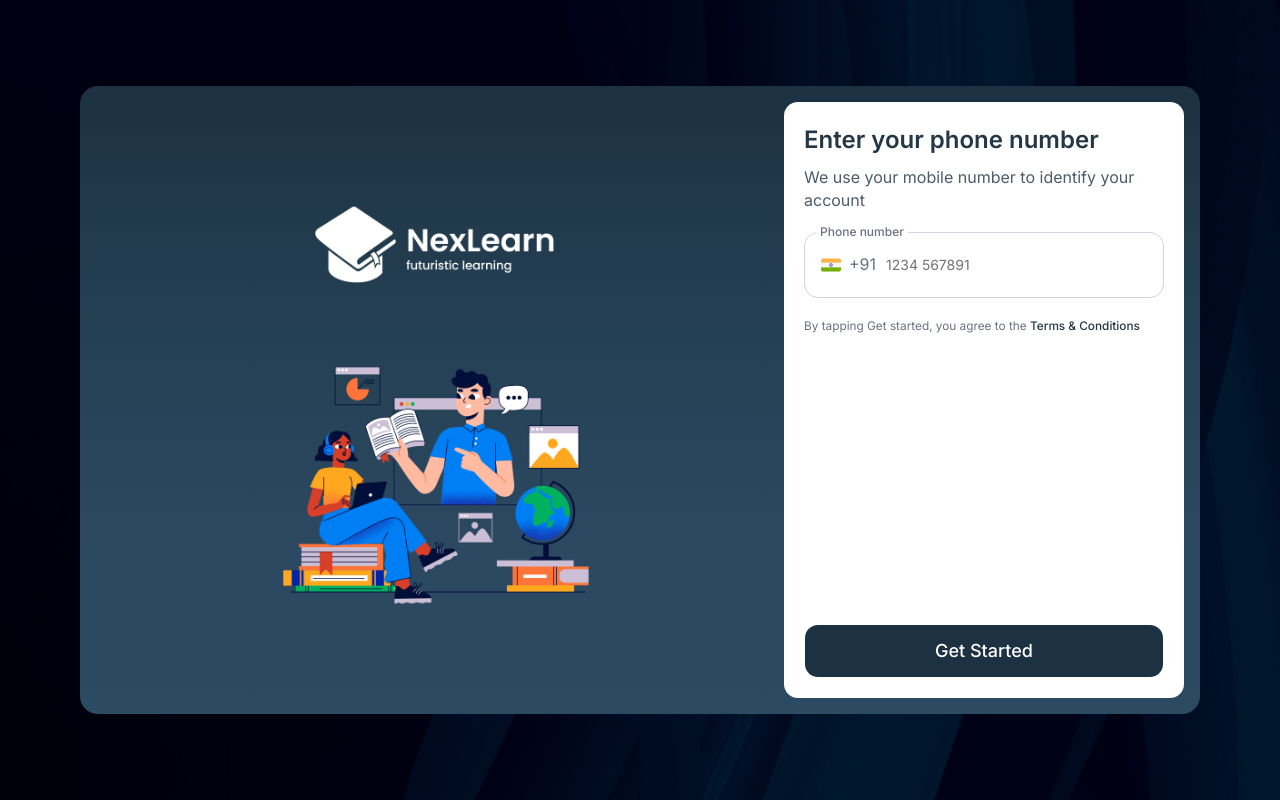
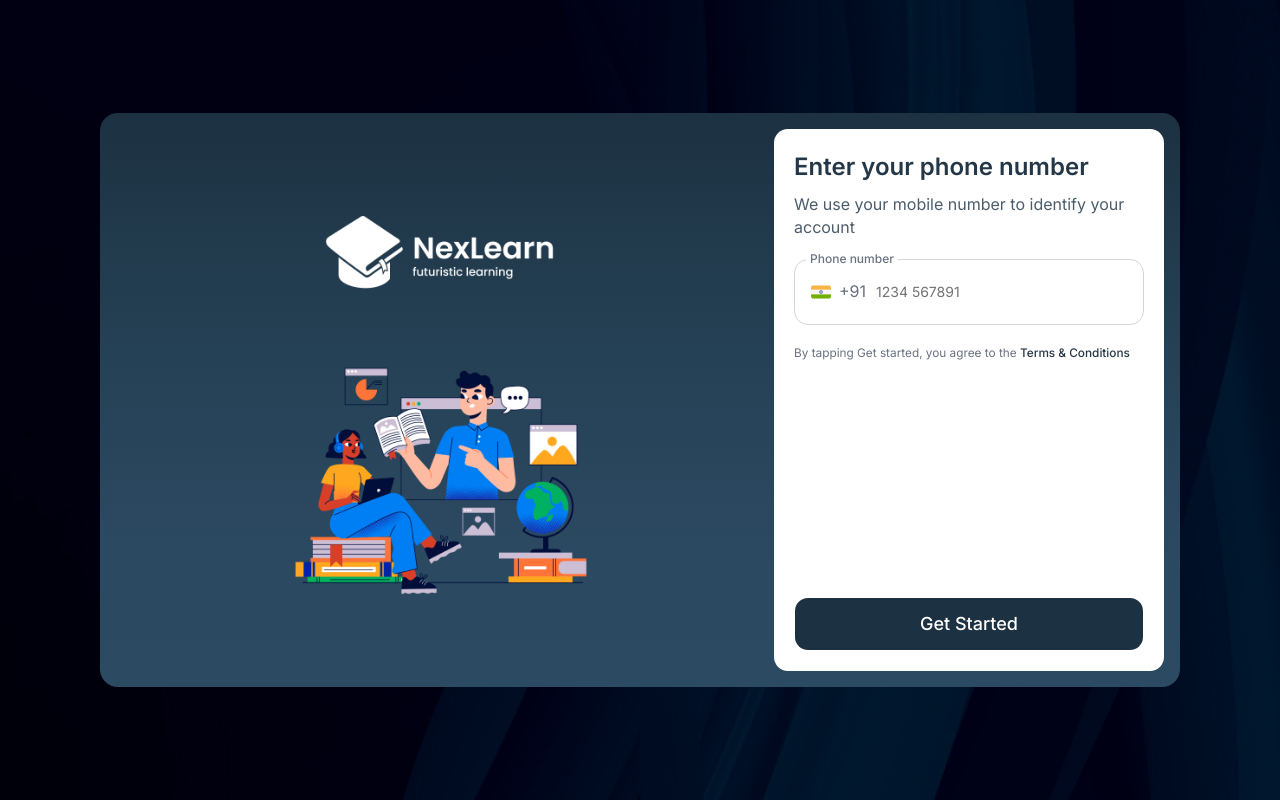
Before and after one commit to naaaazzz/novi_indus_task, a Next.js app: page /Login in a window 1280 px wide. Built offline with nearby package versions, Linux system fonts and the light colour scheme; no server answers.

Commit message:
refactor: update transition logic and styling for login components

```diff
--- a/components/pages/loginPages/loginMain.jsx
+++ b/components/pages/loginPages/loginMain.jsx
@@ -33,28 +33,28 @@ const LoginMain = () => {
 
   return (
     <div
-      className="flex min-h-screen items-center justify-center overflow-y-auto bg-cover bg-center bg-no-repeat px-3 py-4 sm:px-6 sm:py-8 lg:px-8 lg:py-10"
+      className="flex min-h-dvh items-start justify-center overflow-x-hidden overflow-y-auto bg-cover bg-center bg-no-repeat px-3 py-4 sm:min-h-screen sm:items-center sm:px-5 sm:py-6 lg:px-6 lg:py-5"
       style={{ backgroundImage: "url('/background_final.png')" }}
     >
-      <div className="mx-auto flex w-full max-w-[1120px] flex-col overflow-hidden rounded-2xl bg-[linear-gradient(180deg,#1c3142_0%,#243f52_35%,#2b4860_70%,#2b4b63_100%)] p-2 sm:p-3 lg:flex-row">
-        <div className="flex items-center justify-center rounded-xl px-4 py-6 sm:px-6 sm:py-8 lg:flex-1 lg:px-8 lg:py-10">
+      <div className="mx-auto flex w-full max-w-[1080px] flex-col overflow-hidden rounded-2xl bg-[linear-gradient(180deg,#1c3142_0%,#243f52_35%,#2b4860_70%,#2b4b63_100%)] p-2 sm:p-3 lg:max-h-[calc(100vh-40px)] lg:flex-row">
+        <div className="flex items-center justify-center rounded-xl px-4 py-6 sm:px-6 sm:py-8 lg:flex-1 lg:px-8 lg:py-8">
           <Image
             src={nexLearnImage}
             width={462}
             height={501}
             alt="NextLearn"
-            className="h-auto w-full max-w-[220px] sm:max-w-[280px] md:max-w-[340px] lg:max-w-[420px]"
+            className="h-auto w-full max-w-[220px] sm:max-w-[280px] md:max-w-[340px] lg:max-w-[380px] xl:max-w-[400px]"
             priority
           />
         </div>
 
-        <div className="m-0 flex w-full flex-col justify-between rounded-xl bg-white p-4 sm:p-6 lg:m-1 lg:w-[400px] lg:min-w-[400px] lg:p-5">
-          <div className="relative min-h-[470px] sm:min-h-[490px] lg:min-h-[470px]">
+        <div className="m-0 flex w-full flex-col rounded-xl bg-white p-4 sm:p-6 lg:m-1 lg:w-[390px] lg:min-w-[390px] lg:p-5">
+          <div className="relative flex-1 min-h-0 sm:min-h-[470px] lg:min-h-[420px]">
             <div
-              className={`absolute w-full transition-all duration-500 ${
+              className={`w-full transition-all duration-500 ${
                 step === "phone"
-                  ? "translate-x-0 opacity-100"
-                  : "-translate-x-full opacity-0 pointer-events-none"
+                  ? "relative translate-x-0 opacity-100 sm:absolute sm:inset-0"
+                  : "hidden -translate-x-full opacity-0 pointer-events-none sm:absolute sm:inset-0 sm:block"
               }`}
             >
               <div className="space-y-4 sm:space-y-5">
@@ -128,7 +128,7 @@ const LoginMain = () => {
           <Button
             size="xl"
             disabled={loading}
-            className="mt-6 w-full rounded-xl bg-[#1c3141] py-3 text-base font-medium text-white hover:bg-[#1c3141] sm:mt-8 sm:text-lg"
+            className="mt-6 w-full rounded-xl bg-[#1c3141] py-3 text-base font-medium text-white hover:bg-[#1c3141] sm:mt-7 sm:text-lg"
             onClick={handleContinue}
           >
             {loading
--- a/components/pages/loginPages/loginOtp.jsx
+++ b/components/pages/loginPages/loginOtp.jsx
@@ -6,10 +6,10 @@ import React from "react";
 const OtpLogin = ({ step, phone, otp, setOtp }) => {
   return (
     <div
-      className={`absolute w-full transition-all duration-500 ${
+      className={`w-full transition-all duration-500 ${
         step === "otp"
-          ? "translate-x-0 opacity-100"
-          : "translate-x-full opacity-0 pointer-events-none"
+          ? "relative translate-x-0 opacity-100 sm:absolute sm:inset-0"
+          : "hidden translate-x-full opacity-0 pointer-events-none sm:absolute sm:inset-0 sm:block"
       }`}
     >
       <div className="space-y-4 sm:space-y-5">
--- a/components/pages/loginPages/profilePage.jsx
+++ b/components/pages/loginPages/profilePage.jsx
@@ -17,10 +17,10 @@ const LoginProfile = ({
 }) => {
   return (
     <div
-      className={`absolute w-full transition-all duration-500 ${
+      className={`w-full transition-all duration-500 ${
         step === "profile"
-          ? "translate-x-0 opacity-100"
-          : "translate-x-full opacity-0 pointer-events-none"
+          ? "relative translate-x-0 opacity-100 sm:absolute sm:inset-0"
+          : "hidden translate-x-full opacity-0 pointer-events-none sm:absolute sm:inset-0 sm:block"
       }`}
     >
       <div className="space-y-4 sm:space-y-5">
```
